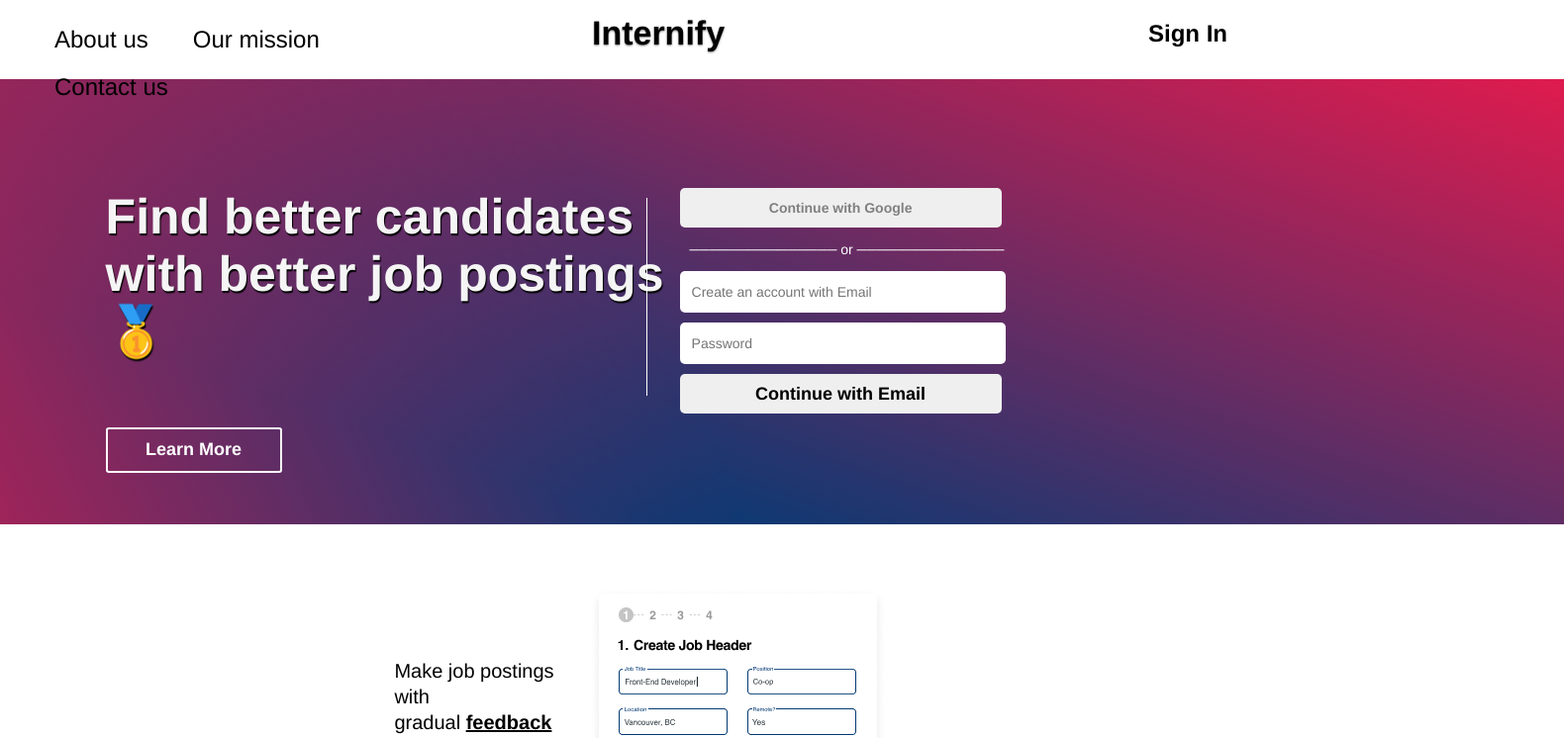
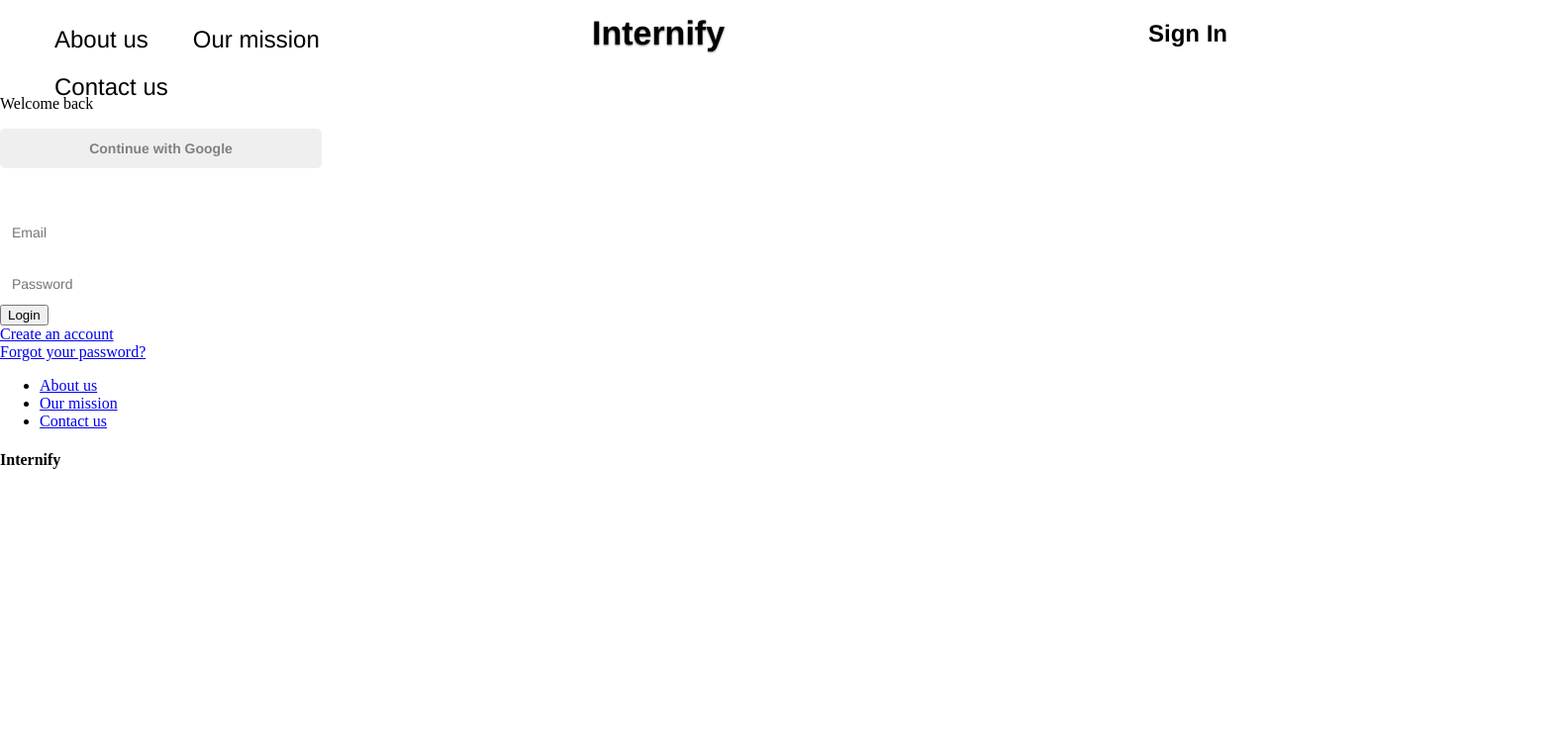
Before and after one commit to ReneReid/Internify, a React (Create React App) app in the folder internify/: page / in a window 1280 px wide. Shown: the top 746 px of the page at 99% size, 1580 px wide, since content can reach past the window. Built offline with nearby package versions, Linux system fonts and the light colour scheme.

Commit message:
login page structure implemented, next styling

```diff
--- a/internify/src/App.js
+++ b/internify/src/App.js
@@ -1,9 +1,10 @@
 import Landing from "./old-components/pages/Landing";
+import Login from "./old-components/pages/Login";
 import "./App.css";
 
 function App() {
   return (
-    <Landing/>
+    <Login/>
   );
 }
 
--- /dev/null
+++ b/internify/src/old-components/molecules/LBodyLwr.js
@@ -0,0 +1,29 @@
+import React from 'react';
+
+
+const LBodyLwr = () => {
+
+    return (
+        <div className='lbody_lwr'>
+            <div className='lbody_lwr_left'>
+                <ul className='lbody_lwr_list'>
+                    <li className='footer_item'>
+                        <a href='placeholder1' className="navbar_login_link1">About us</a>
+                    </li>
+                    <li className='footer_item'>
+                        <a href='placeholder2' className="navbar_login_link2">Our mission</a>
+                    </li>
+                    <li>
+                        <a href='placeholder3' className="navbar_login_link3">Contact us</a>
+                    </li>
+                </ul>
+            </div>
+            <div className='lbody_lwr_name'>
+                <h4 className='appNameFooter'>Internify</h4>
+            </div>
+
+        </div>
+    )
+}
+
+export default LBodyLwr
--- /dev/null
+++ b/internify/src/old-components/molecules/LBodyUpr.js
@@ -0,0 +1,55 @@
+import React from 'react'
+import Button from '../atoms/Button'
+
+const LBodyUpr = () => {
+
+    const continueWGoogle = () => {
+        console.log('continue with google')
+    }
+
+    const login = () =>  {
+        console.log('login')
+    }
+
+
+    return (
+        <div className='login_body_upper'>
+            <div className='l_body_upr_left'></div>
+            <div className='l_body_upr_cntr'>
+                <div className='welcome_message'>
+                    <p className='welcome_text'>Welcome back</p>
+                </div>
+                <div className='fields_buttons'>
+                    <Button
+                        className='continue_with_Google'
+                        text='Continue with Google'
+                        onClick={continueWGoogle}
+                    />
+                    <div className="linebreak">
+                        <p>─────────────── or ───────────────</p>
+                    </div>
+                    <form>
+                        <input className="fEmail" type="text" id="fEmail" name="fEmail" placeholder="Email"></input><br></br>
+                        <input className="fPassword" type="text" id="fPassword" name="fPassword" placeholder="Password"></input><br></br>
+                    </form>
+                    <Button
+                        className='login_button'
+                        text='Login'
+                        onClick={login} />
+
+                </div>
+                <div className='create_forgot'>
+                    <div className='create_account'>
+                        <a href="placeholder1" className="create_account_link">Create an account</a>
+                    </div>
+                    <div className='forgot_password'>
+                        <a href="placeholder2" className="forgot_password_link">Forgot your password?</a>
+                    </div>
+                </div>
+            </div>
+            <div className='l_body_upr_right'></div>
+        </div>
+    )
+}
+
+export default LBodyUpr
--- /dev/null
+++ b/internify/src/old-components/organisms/LoginBody.js
@@ -0,0 +1,18 @@
+import React from 'react';
+import LBodyUpr from '../molecules/LBodyUpr';
+import LBodyLwr from '../molecules/LBodyLwr';
+
+const LoginBody = () => {
+    return (
+        <div className='login_body'>
+            <div className='login_body_upper'>
+                <LBodyUpr />
+            </div>
+            <div className='login_body_upper'>
+                <LBodyLwr />
+            </div>
+        </div>
+    )
+}
+
+export default LoginBody
--- a/internify/src/old-components/pages/Login.js
+++ b/internify/src/old-components/pages/Login.js
@@ -1 +1,14 @@
-// this is a comment.
+import React from 'react'
+import NavBarMain from "../organisms/NavbarMain"
+import LoginBody from "../organisms/LoginBody"
+
+const Login = () => {
+    return (
+        <div>
+            <NavBarMain />
+            <LoginBody />
+        </div>
+    )
+}
+
+export default Login
```
